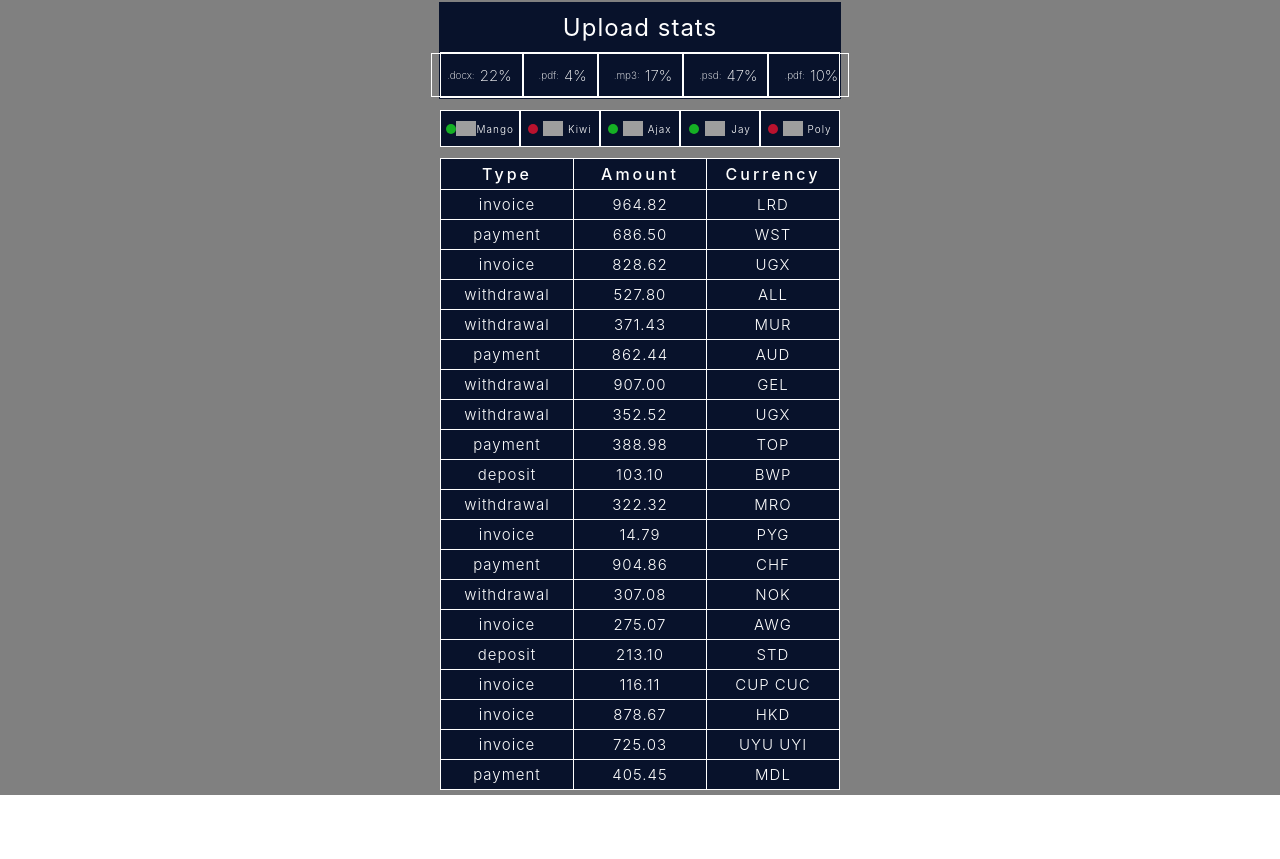
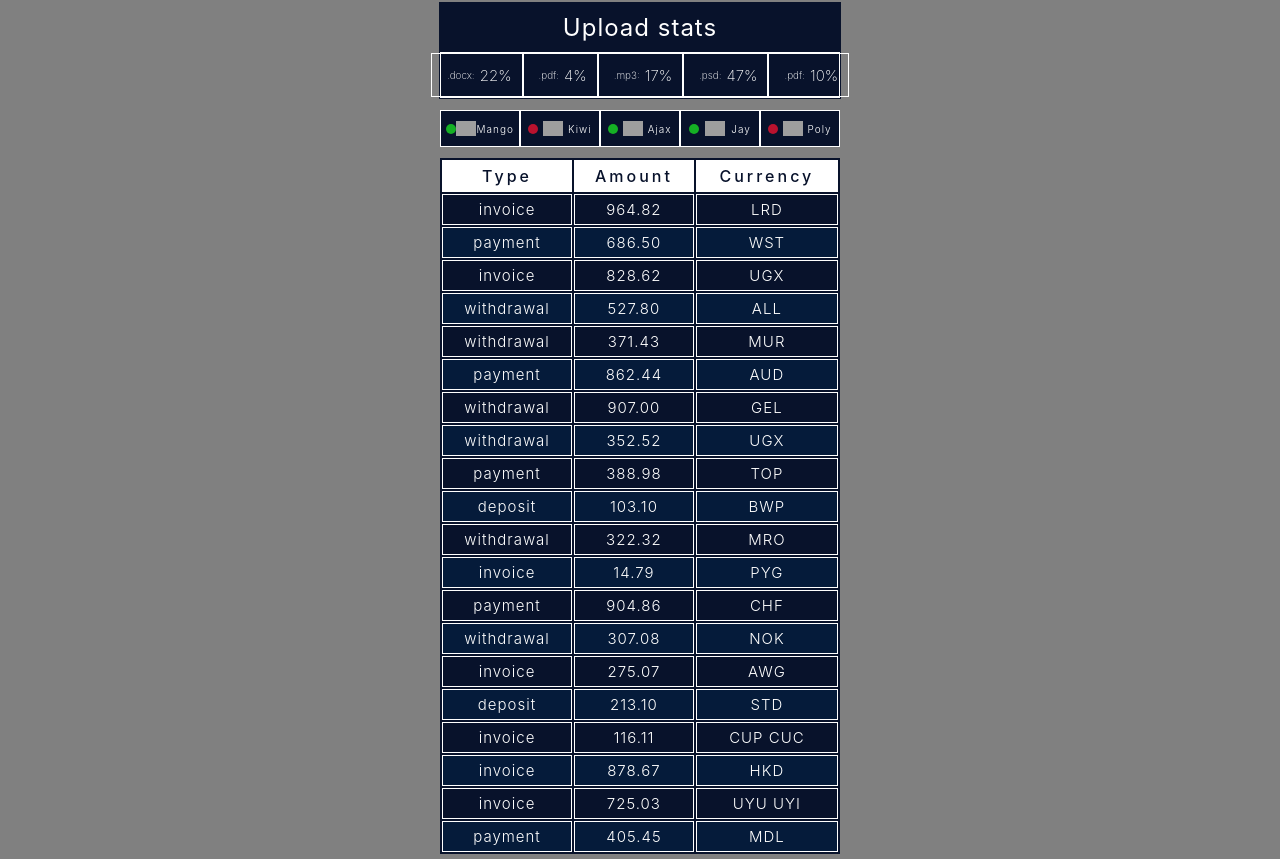
Before and after one commit to DmytroStd/goit-react-hw-01-components, a React (Create React App) app: page / in a window 1280 px wide. Shown: the part 406-1265 px from the top of the page. Before the commit the page ends 1201 px from the top, so only its background shows below. Built offline with nearby package versions, Linux system fonts and the light colour scheme; grey boxes are pictures that could not be loaded.

Commit message:
table styles

```diff
--- a/src/components/transactions/Transactions.module.css
+++ b/src/components/transactions/Transactions.module.css
@@ -2,11 +2,6 @@
     width: 400px;
     color: white;
     background-color: #08122b;
-}
-
-table {
-    table-layout: fixed;
-    border-collapse: collapse;
 }
 
 th,
@@ -15,11 +10,11 @@ td {
     border: 1px solid white;
 }
 
-thead th {
+th {
     font-weight: 500;
-}
+    color: #08122b;
+    background-color: white;
 
-th {
     letter-spacing: 3px;
 }
 
@@ -29,6 +24,10 @@ td {
     font-size: 15px;
 }
 
+tr:nth-child(2n) {
+    background-color: #051b3a;
+}
+
 tbody td {
     text-align: center;
 }
```
